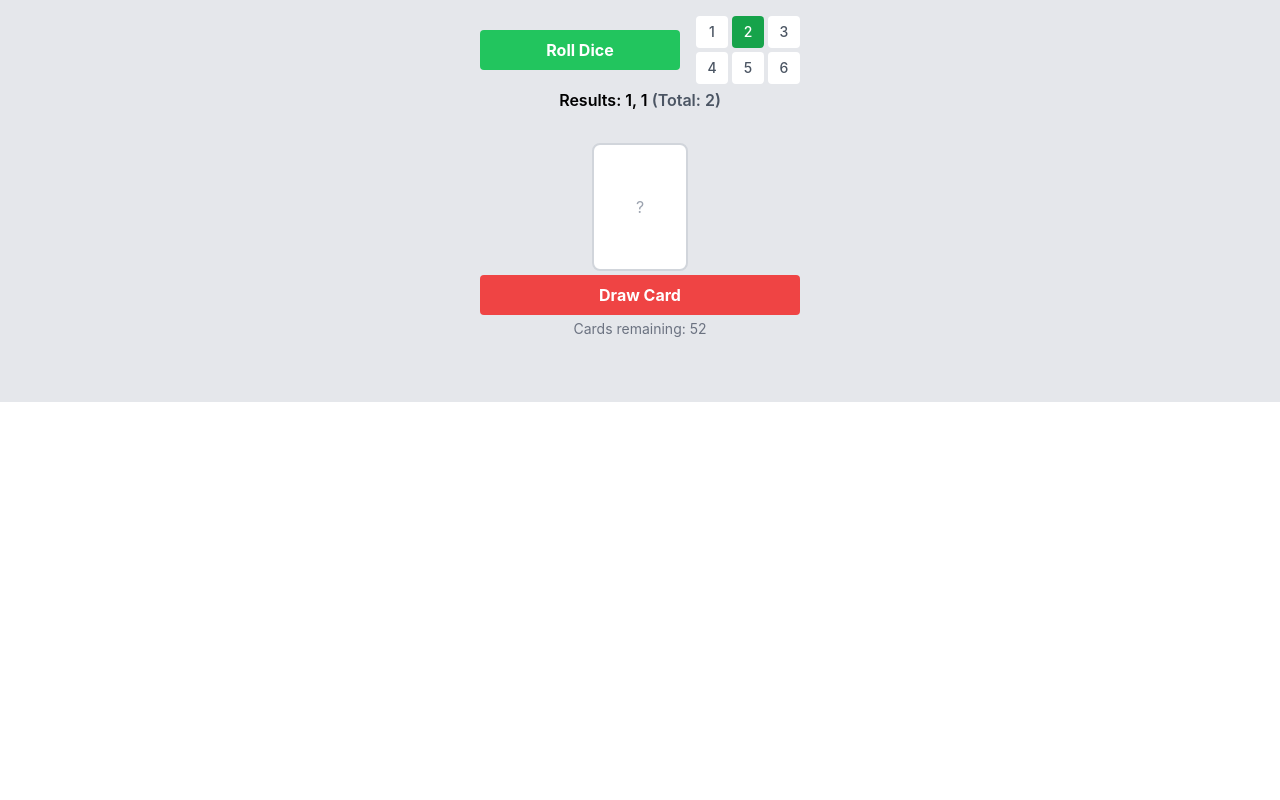
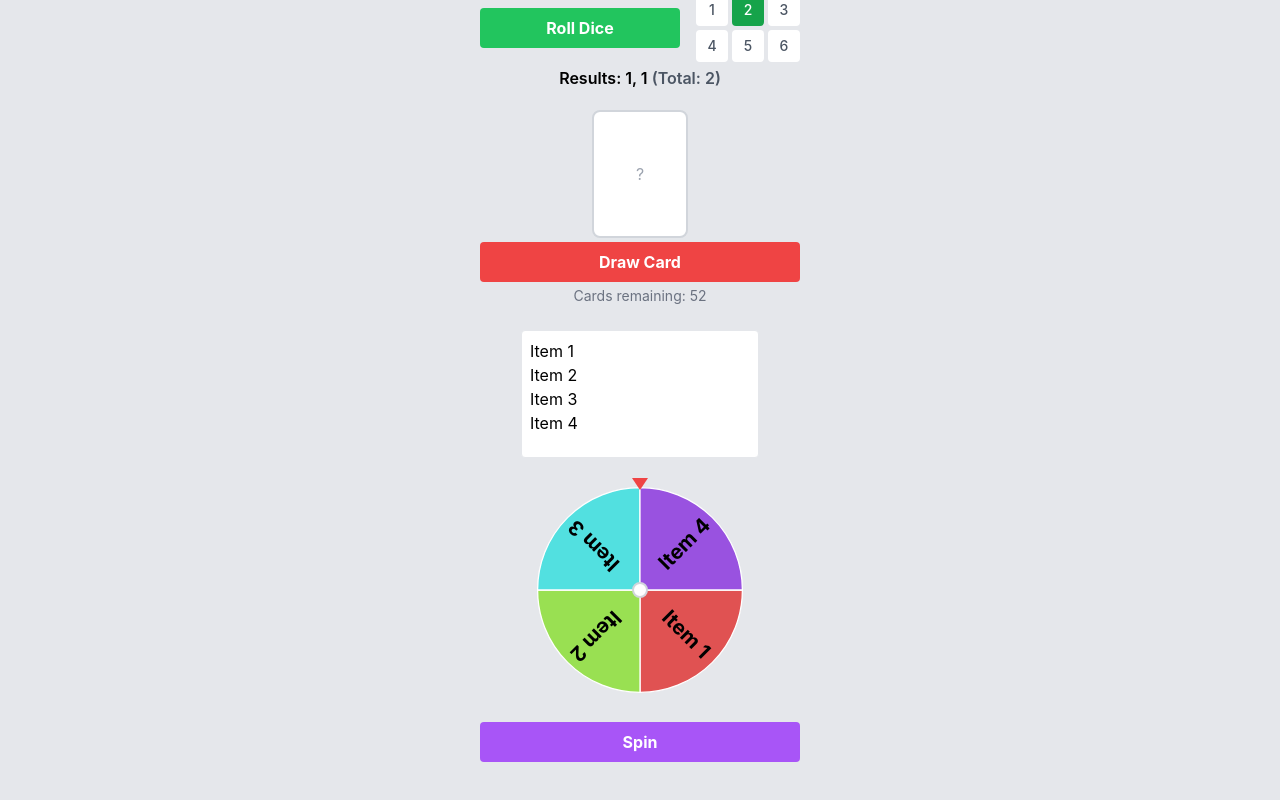
Before and after one commit to MagicalMongoose/Random-Generator-App, a React (Create React App) app in the folder app/: page / in a window 1280 px wide. Shown: the part 398-1198 px from the top of the page. Before the commit the page ends 800 px from the top, so only its background shows below. Built offline with nearby package versions, Linux system fonts and the light colour scheme; the HTML template or start-up script is replaced by a standard one.

Commit message:
Added spinning wheel

```diff
--- a/app/src/App.js
+++ b/app/src/App.js
@@ -4,6 +4,7 @@ import Tail from "./Assets/Tail.svg"
 import coinToss from "./Assets/Coin Toss.mp3"
 import diceThrow from "./Assets/Dice Throw.mp3"
 import cardDraw from "./Assets/Card Draw.mp3"
+import spinningSound from "./Assets/Spinning.mp3";
 
 const DiceFace = ({ value, face = 'front' }) => {
 	const patterns = {
@@ -96,6 +97,162 @@ const PlayingCard = ({ value, suit }) => {
 				<span className="ml-1">{suitSymbols[suit]}</span>
 			</div>
 		</div>
+	);
+};
+
+const SpinningWheel = () => {
+	const [isSpinning, setIsSpinning] = useState(false);
+	const [rotation, setRotation] = useState(0);
+	const [wheelItems, setWheelItems] = useState(['Item 1', 'Item 2', 'Item 3', 'Item 4']);
+	const [inputText, setInputText] = useState('Item 1\nItem 2\nItem 3\nItem 4');
+	const [selectedItem, setSelectedItem] = useState(null);
+	const [pointerColor, setPointerColor] = useState('rgb(239, 68, 68)');
+
+	// Audio ref
+	const spinAudio = useRef(new Audio(spinningSound));
+
+	const colors = generateColors(wheelItems.length);
+
+	const handleSpin = () => {
+		if (isSpinning) return;
+
+		setIsSpinning(true);
+		const spinDegrees = (5 * 360) + Math.random() * 360;
+		const finalRotation = rotation + spinDegrees;
+
+		// Play sound
+		spinAudio.current.currentTime = 0;
+		spinAudio.current.play();
+
+		setRotation(finalRotation);
+
+		setTimeout(() => {
+			const normalizedRotation = finalRotation % 360;
+			const sectorSize = 360 / wheelItems.length;
+			// Add 180 to account for items being reversed from visual rotation
+			let selectedIndex = Math.floor(((360 - (normalizedRotation % 360)) - 90) / sectorSize) % wheelItems.length;
+			if (selectedIndex < 0) {
+				selectedIndex = wheelItems.length - 1;
+			}
+			setSelectedItem(wheelItems[selectedIndex]);
+			setPointerColor(colors[selectedIndex]);
+			setIsSpinning(false);
+			spinAudio.current.pause();
+			spinAudio.current.currentTime = 0;
+		}, 5000);
+	};
+
+	const handleInputChange = (e) => {
+		const text = e.target.value;
+		setInputText(text);
+		const items = text.split(/[,\n]/)
+			.map(item => item.trim())
+			.filter(item => item.length > 0);
+		setWheelItems(items);
+	};
+
+	return (
+		<div className="flex-1 flex flex-col justify-center items-center p-1 space-y-1 2xl:p-4 2xl:space-y-4">
+			<textarea
+				value={inputText}
+				onChange={handleInputChange}
+				className="w-64 h-32 p-2 border rounded resize-none max-w-fit"
+				placeholder="Enter items (separated by commas or new lines)"
+			/>
+
+			{/* Container */}
+			<div className="relative w-64 h-64">
+
+				{/* Triangle pointer */}
+				<div className="absolute left-1/2 -translate-x-1/2 translate-y-4 z-30 rotate-180">
+					<div
+						style={{
+							width: 0,
+							height: 0,
+							borderStyle: 'solid',
+							borderWidth: '0 8px 12px 8px',
+							borderColor: `transparent transparent ${pointerColor} transparent`,
+						}}
+					/>
+				</div>
+
+				{/* The Wheel */}
+				<svg
+					viewBox="-50 -50 100 100"
+					className="w-full h-full transform"
+					style={{
+						transform: `rotate(${rotation}deg)`,
+						transition: `transform 5s cubic-bezier(0.2, 0.8, 0.2, 1)`
+					}}
+				>
+					{wheelItems.map((item, i) => {
+						const angle = (360 / wheelItems.length);
+						const startAngle = (i * angle * Math.PI) / 180;
+						const endAngle = ((i + 1) * angle * Math.PI) / 180;
+						const largeArcFlag = angle > 180 ? 1 : 0;
+
+						// Calculate points for the sector
+						const x1 = 40 * Math.cos(startAngle);
+						const y1 = 40 * Math.sin(startAngle);
+						const x2 = 40 * Math.cos(endAngle);
+						const y2 = 40 * Math.sin(endAngle);
+
+						// Calculate text position
+						const textAngle = (startAngle + endAngle) / 2;
+						const textRadius = 25; // Slightly inside the sector
+						const textX = textRadius * Math.cos(textAngle);
+						const textY = textRadius * Math.sin(textAngle);
+
+						return (
+							<g key={i}>
+								<path
+									d={`M 0 0 L ${x1} ${y1} A 40 40 0 ${largeArcFlag} 1 ${x2} ${y2} Z`}
+									fill={colors[i]}
+									stroke="white"
+									strokeWidth="0.5"
+								/>
+								<text
+									x={textX}
+									y={textY}
+									fontSize="8"
+									textAnchor="middle"
+									dominantBaseline="middle"
+									fill="black"
+									style={{ fontWeight: 'bold' }}
+									transform={`rotate(${(i * angle) + (angle / 2)}, ${textX}, ${textY})`}
+								>
+									{item}
+								</text>
+							</g>
+						);
+					})}
+				</svg>
+
+				{/* Center dot */}
+				<div className="absolute top-1/2 left-1/2 w-4 h-4 -mt-2 -ml-2 bg-white rounded-full border-2 border-gray-300 z-10" />
+
+			</div>
+
+			<button
+				onClick={handleSpin}
+				disabled={isSpinning}
+				className="w-full max-w-xs bg-purple-500 hover:bg-purple-600 text-white font-bold py-2 px-4 rounded disabled:opacity-50 transition-colors"
+			>
+				{isSpinning ? 'Spinning...' : 'Spin'}
+			</button>
+
+			<div className="h-8 text-center">
+				{selectedItem && (
+					<div className="font-semibold">Selected: {selectedItem}</div>
+				)}
+			</div>
+		</div>
+	);
+};
+
+const generateColors = (count) => {
+	return Array(count).fill(0).map((_, i) =>
+		`hsl(${(i * 360) / count}, 70%, 60%)`
 	);
 };
 
@@ -200,7 +357,7 @@ function App() {
 	};
 
 	return (
-		<div className="h-screen bg-gray-200 flex flex-col py-8">
+		<div className="bg-gray-200 flex flex-col py-8">
 			<div className="flex-1 flex flex-col justify-between p-1 space-y-1 2xl:p-4 2xl:space-y-4">
 				{/* Coin Section */}
 				<div className="flex-1 flex flex-col justify-center items-center p-1 space-y-1 2xl:p-4 2xl:space-y-4">
@@ -250,7 +407,7 @@ function App() {
 				{/* Die Section */}
 				<div className="flex-1 flex flex-col justify-center items-center p-1 space-y-1 2xl:p-4 2xl:space-y-4">
 					<div className="relative h-32 flex justify-center items-center perspective">
-						<div className="flex justify-center gap-2" style={{ width: `$diceCount * 90}px` }}>
+						<div className="flex justify-center gap-2" style={{ width: `${diceCount * 90}px` }}>
 							{Array(diceCount).fill(0).map((_, index) => (
 								<div key={index} className={`${diceCount > 3 ? "w-12 h-12" : "w-16 h-16"} shrink-0`}>
 									<Die3D
@@ -332,6 +489,11 @@ function App() {
 						</div>
 					</div>
 				</div>
+
+				{/* Spinny Spinner */}
+				<div>
+					<SpinningWheel />
+				</div>
 			</div>
 
 			<style jsx global>{`
```
Also changed, not shown: 1 other file (tests, documents, lock files or other folders). Lines whose indentation alone changed are shown as unchanged.
